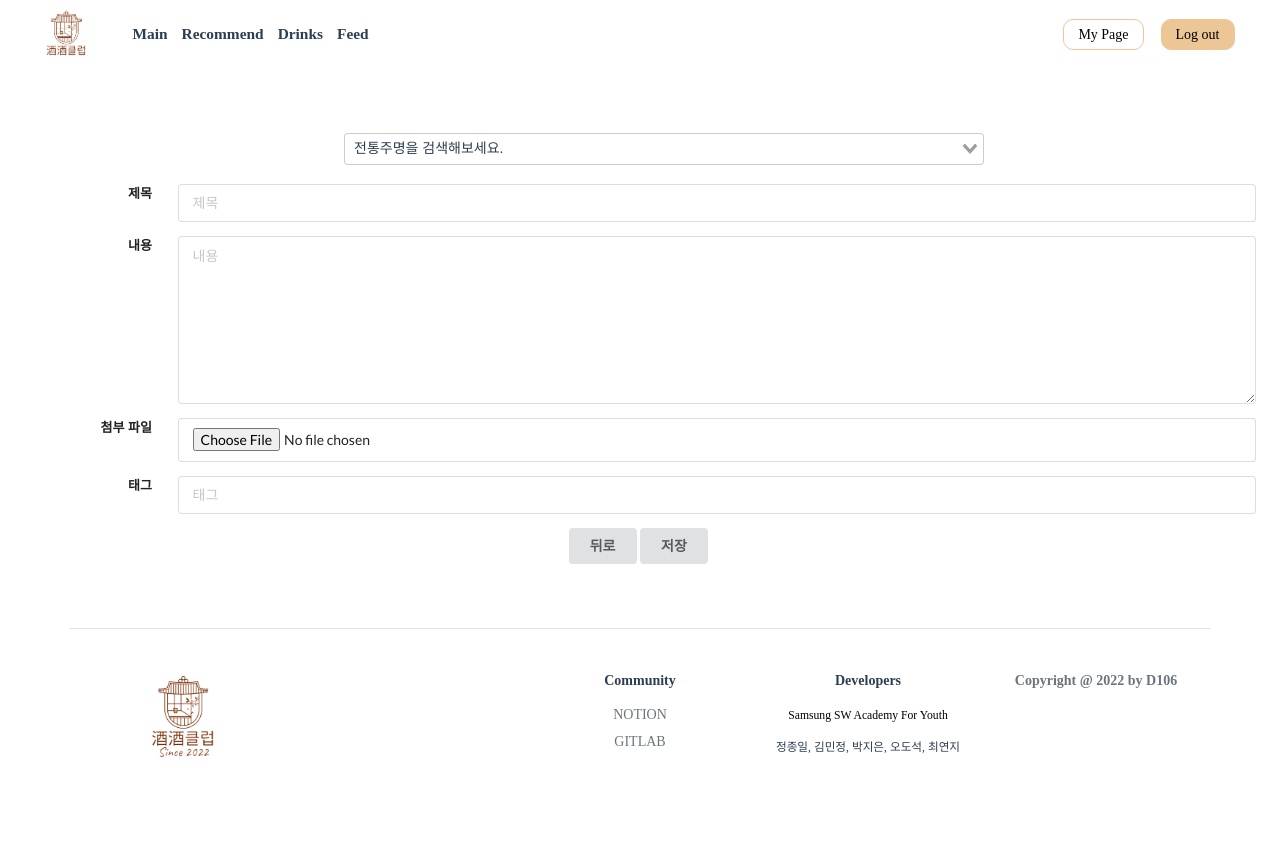
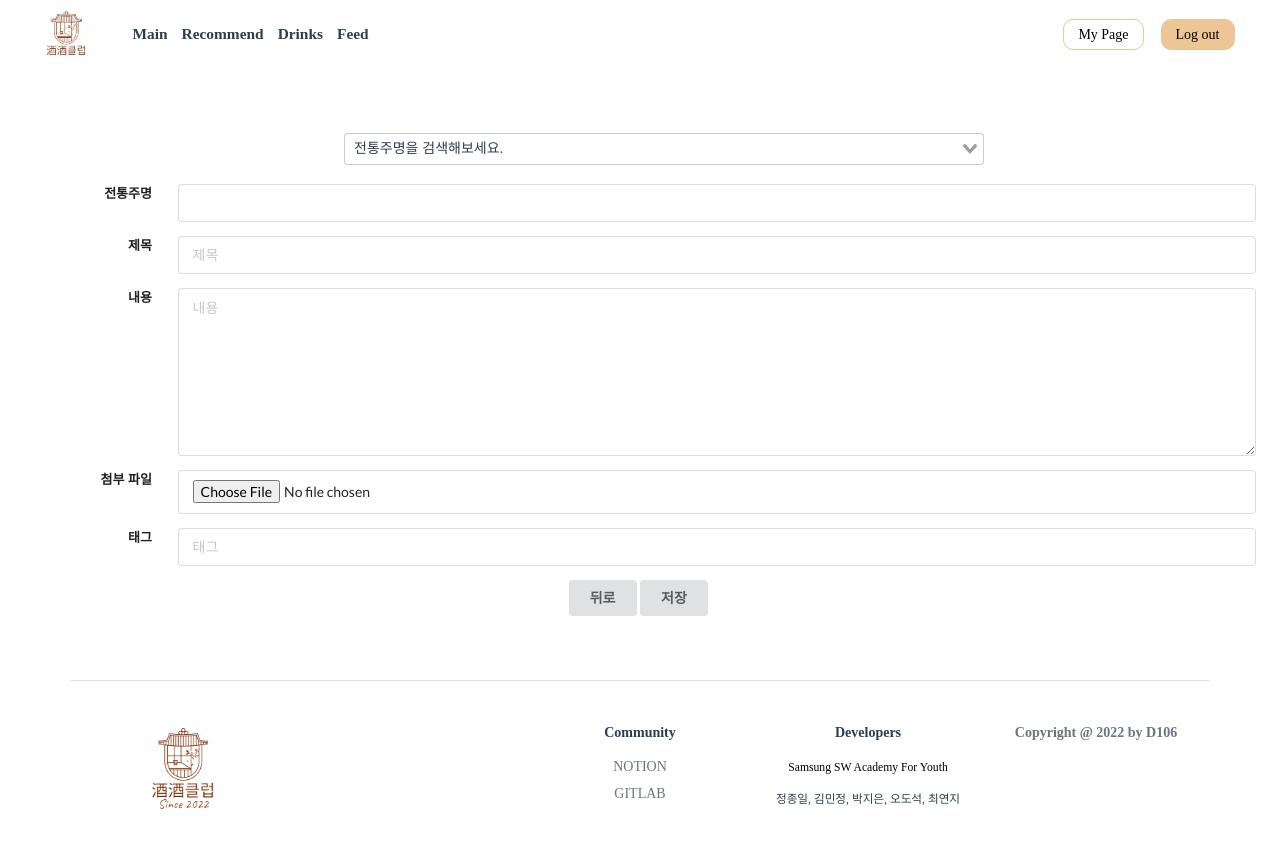
Before and after one commit to 3jieun3/SSAFY_PJT_JuJuClub, a Vue app in the folder FE/joojooclub/: page /feed/new in a window 1280 px wide. Shown: the top 848 px of the page. Built offline with nearby package versions, Linux system fonts and the light colour scheme; no server answers; sample sign-in values are in the browser's storage; a web font is replaced by a local one.

Commit message:
merge : feed form

```diff
--- a/FE/joojooclub/src/components/feed/PostingForm.vue
+++ b/FE/joojooclub/src/components/feed/PostingForm.vue
@@ -3,9 +3,9 @@
 		<search-bar v-if="isDrinkNames" :drinkNames="drinkNames" class="search-form"></search-bar>
 		<span v-if="drinkError" class="sub-error">* 전통주명을 검색해주세요</span>
 		<form class="ui form" enctype="multipart/form-data">
-			<div class="field" v-if="action === `update`">
+			<div class="field">
 				<label for="drinkSearch">전통주명</label>
-				<input type="text" v-model="drinkName" class="form-control" readonly>
+				<input type="text" v-model="selectedDrinkName" class="form-control" readonly>
 			</div>
 			<div class="field">
 				<label for="title">제목</label>
@@ -26,7 +26,7 @@
 					<img v-if="newFeed.previewImgUrl" :src="newFeed.previewImgUrl" alt="uploaded feed image" class="preview-image">
 				</div>
 			</div>
-			<span v-if="(action === `create`) && fileError" class="sub-error">* 피드 이미지를 선택해주세요</span>
+			<!-- <span v-if="(action === `create`) && fileError" class="sub-error">* 피드 이미지를 선택해주세요</span> -->
 			<span v-if="(action === `update`) && fileError" class="sub-error">* 피드 이미지를 수정해주세요</span>
 
 			<div class="field">
@@ -79,7 +79,15 @@ export default {
 		}
 	},
 	computed: {
-		...mapGetters('drinks', ['searchedDrink', 'isDrinkNames', 'drinkNames']),
+		...mapGetters('drinks', ['isSearched', 'searchedDrink', 'isDrinkNames', 'drinkNames']),
+		selectedDrinkName() {
+			if (this.isSearched) { return this.feed.drink.drinkName }
+			else { return this.searchedDrink.drinkName }
+		},
+		// isdrinkError() {
+		// 	if (!this.isSearched) { return false }
+		// 	else { return true }
+		// },
 	},
 	methods: {
 		...mapActions('feed', ['createFeed','updateFeed']),
@@ -97,27 +105,19 @@ export default {
 			this.drinkError = this.checkRequiredError(this.searchedDrink.drinkIndex)
 			this.titleError = this.checkRequiredError(this.newFeed.title)
 			this.contentError = this.checkRequiredError(this.newFeed.content)
-			this.fileError = this.checkRequiredError(this.newFeed.imgFile)
-			if (!this.titleError && !this.contentError && !this.fileError) {
+			// this.fileError = this.checkRequiredError(this.newFeed.imgFile)
+			if (!this.drinkError && !this.titleError && !this.contentError) {
 				// form data 선언
 				let formdata = new FormData()
 				// 키값 추가
-				const registFeed = {
-					'title': this.newFeed.title,
-					'content': this.newFeed.content,
-					'drinkIndex': this.searchedDrink.drinkIndex,
-					'customTags': this.newFeed.customTags,
-				}
-				//this.newFeed.drinkIndex = this.searchedDrink.drinkIndex,
-				formdata.append('registFeed', new Blob([JSON.stringify(registFeed)]), {type: 'application/json'})
-				// formdata.append('drinkIndex', this.newFeed.drinkIndex)
-				// formdata.append('title', this.newFeed.title)
-				// formdata.append('content', this.newFeed.content)
-				// formdata.append('customTags', this.newFeed.customTags)
+				this.newFeed.drinkIndex = this.searchedDrink.drinkIndex,
+				formdata.append('drinkIndex', this.newFeed.drinkIndex)
+				formdata.append('title', this.newFeed.title)
+				formdata.append('content', this.newFeed.content)
+				formdata.append('customTags', this.newFeed.customTags)
 				formdata.append('imgFile', this.newFeed.imgFile)
 
 				if (this.action === 'create') {
-					console.log(formdata)
 					this.createFeed(formdata)
 				} else if (this.action === 'update') {
 					formdata.append('feedIndex', this.feed.feedIndex)
@@ -142,25 +142,11 @@ export default {
 			if (_.isString(val)) return true	// 이미지 수정 없는 경우
 			else return false
 		},
-
-		// url형식 이미지를 파일 이미지로 만들어주기
-		// url 형태 : https://ssafyd106.s3.ap-northeast-2.amazonaws.com/filename.ext
-		// async convertURLtoFile(url) {
-		// 	const response = await fetch(url)
-		// 	const data = await response.blob()
-		// 	const filename = url.split("/").pop()
-		// 	const ext = url.split(".").pop()
-		// 	const metadata = { type: `image/${ext}` }
-		// 	console.log(new File([data], filename, metadata))
-		// 	return new File([data], filename, metadata)
-		// },
-
 	},
 	watch: {
 		feed() {
 			this.newFeed = this.feed
 		},
-
 		title(val) {
 			if (val.length >= 1) this.titleError = false
 		},
--- a/FE/joojooclub/src/views/PostingEditView.vue
+++ b/FE/joojooclub/src/views/PostingEditView.vue
@@ -24,7 +24,7 @@ export default {
 	},
 	created() {
 		this.fetchFeed(this.$route.params.feedPK)
-		this.setSearchDrink({ drinkIndex: this.$route.params.feedPK, drinkName: this?.feed?.drink?.drinkName })
+		this.setSearchDrink({})
 	},
 }
 </script>
```
